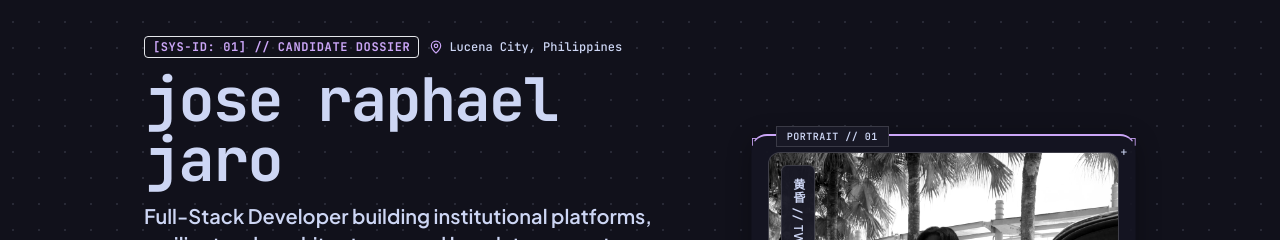
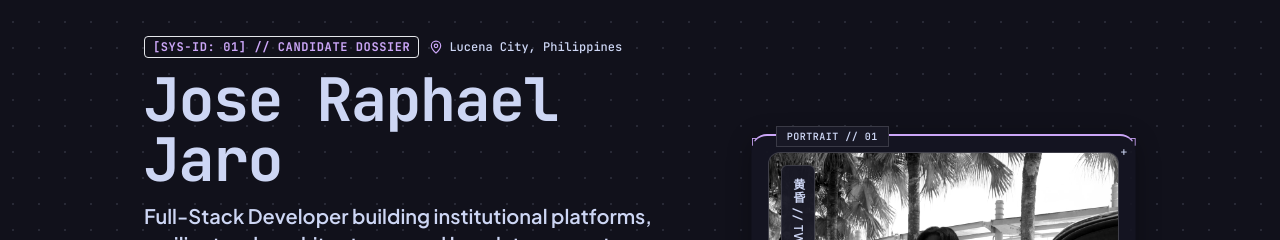
Before and after one commit to TwilightDust12/portfolio, a Next.js app: page / in a window 1280 px wide. Shown: the part 121-361 px from the top of the page. Built offline with nearby package versions, Linux system fonts and the light colour scheme.

Commit message:
style(HeroSection): remove unnecessary lowercase class from heading

```diff
--- a/src/components/sections/HeroSection.tsx
+++ b/src/components/sections/HeroSection.tsx
@@ -80,7 +80,7 @@ export default function HeroSection() {
 
           {/* Heading */}
           <MotionFadeUp immediate={true} delay={0.12} yOffset={14}>
-            <h1 className="font-mono text-4xl sm:text-6xl font-bold tracking-tight text-ink lowercase">
+            <h1 className="font-mono text-4xl sm:text-6xl font-bold tracking-tight text-ink">
               {portfolioData.personal.name}
             </h1>
           </MotionFadeUp>
```
